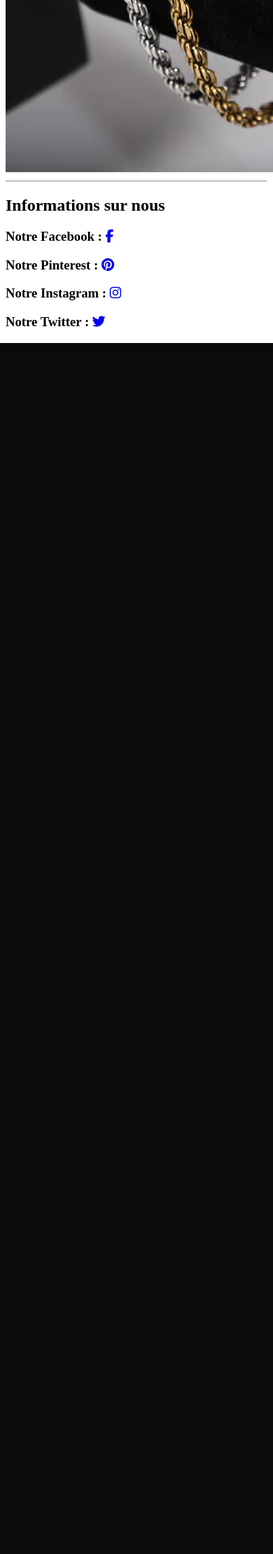
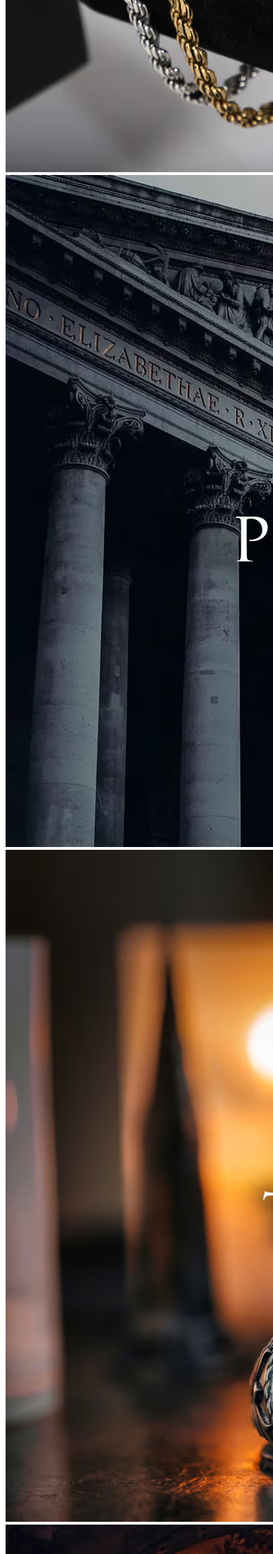
Before and after one commit to MaurrouViff/symfony-kalos-learning, a Symfony app: template templates/home/index.html.twig in a window 390 px wide; the page is wider, and only the part inside the window is pictured. Shown: the part 2725-4945 px from the top of that part at 70% size. Before the commit the page ends 3215 px from the top of that part, so only its background shows below. Run offline with Twig, Linux system fonts and the light colour scheme; the template is opened without the code that fills it, so the values that code supplies are empty; some libraries are stand-ins or nearby versions.

Commit message:
Modifications de responsive

```diff
--- a/templates/home/index.html.twig
+++ b/templates/home/index.html.twig
@@ -33,6 +33,22 @@
                 <img src="{{ asset('images/image-background/bracelet-accueil.jpg') }}" alt="Image de bracelets" class="w-full h-[300px] object-cover">
             </div>
         </section>
+        <section class="min-h-[500px] flex items-center justify-center mt-4">
+            <div class="grid grid-cols-1 md:grid-cols-2 lg:grid-cols-3">
+                <img src="{{ asset('images/image-background/Kalos kagathos.jpg') }}" alt="Image 1 de kalos" class="w-full h-full object-cover">
+                <img src="{{ asset('images/image-background/ton_heritage.jpg') }}" alt="Image 2 de kalos" class="w-full h-full object-cover">
+                <img src="{{ asset('images/image-background/héritage.jpg') }}" alt="Image 3 de kalos" class="md:col-span-2 lg:col-span-1 w-full h-full object-cover">
+            </div>
+        </section>
+        <section class="min-h-[500px] flex flex-col items-center justify-center mt-4 bg-center bg-cover" style="background-image: url('{{ asset('images/image-background/bg-footer-kalos.png') }}')">
+            <h2 class="font-bold text-white lg:text-3xl md:text-2xl text-xl md:tracking-widest tracking-wider mb-8">KALOS ?</h2>
+            <p class="text-white lg:text-base md:text-sm text-xs">Créateur de vêtements, bijoux et accessoires de qualité, aux valeurs fortes et aux références fines,</p>
+            <p class="text-white lg:text-base md:text-sm text-xs lg:mt-4 md:mt-3 mt-2">Notre nom KALOS caractérise nos créations, il provient de l'expression Kalos Kagathos, utilisée en grec ancien pour</p>
+            <p class="text-white lg:text-base md:text-sm text-xs">définir l’idéal d’une personnalité complète, harmonieuse de corps et d’esprit, compétente au combat comme en</p>
+            <p class="text-white lg:text-base md:text-sm text-xs">paroles, dans l’intellect comme dans l’action.</p>
+            <p class="text-white lg:text-base md:text-sm text-xs lg:mt-4 md:mt-3 mt-2">KALOS met également ses valeurs au cœur de sa production, pour en savoir plus sur nous, nos valeurs, motivations,</p>
+            <p class="text-white lg:text-base md:text-sm text-xs">processus et produits cliquez sur le bouton "Qui sommes-nous".</p>
+        </section>
     </div>
 {% include ('partials/footer.html.twig') %}
 {% endblock %}
--- a/templates/photo_changer/index.html.twig
+++ b/templates/photo_changer/index.html.twig
@@ -3,8 +3,9 @@
 {% block title %}Photo - KALOS{% endblock %}
 
 {% block body %}
-<section class="flex items-center justify-center min-h-screen bg-center bg-cover"
-         style="background-image: url('{{ asset('images/image-background/saint-jeanne.png') }}')">
+<section class="flex items-center justify-center min-h-screen bg-center bg-cover" style="background-image: url('{{ asset('images/image-background/saint-jeanne.png') }}')">
+    <div class="">
 
+    </div>
 </section>
 {% endblock %}
```
